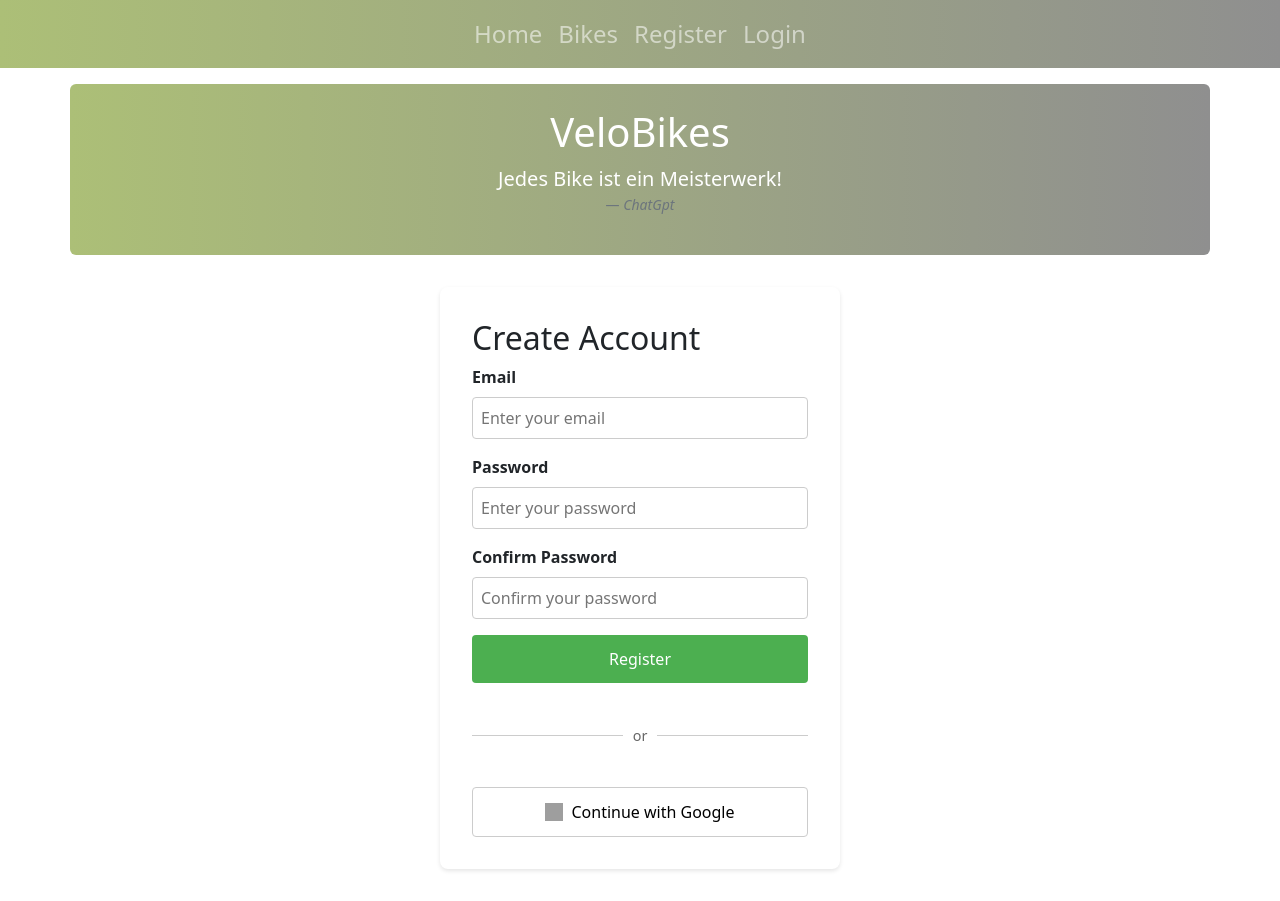
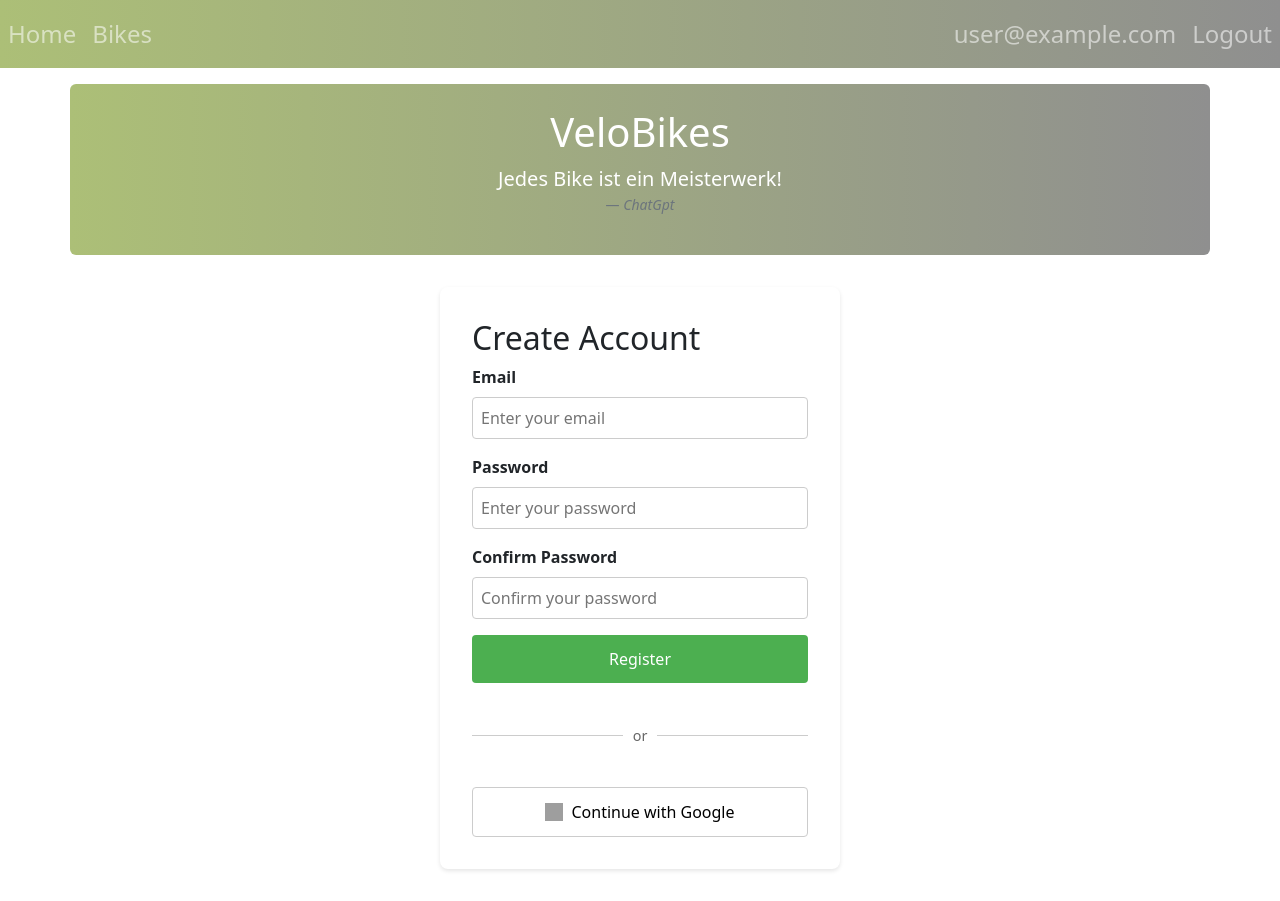
Before and after one commit to michel-spg/velovibes.webapp, a Vue app: page /register in a window 1280 px wide. Built offline with nearby package versions, Linux system fonts and the light colour scheme; no server answers; sample sign-in values are in the browser's storage; grey boxes are pictures that could not be loaded.

Commit message:
USE the auth store to actually login/register/logout, ADAPT nav-bar

```diff
--- a/src/assets/main.css
+++ b/src/assets/main.css
@@ -106,3 +106,27 @@
   width: 18px;
   height: 18px;
 }
+
+.alert {
+  padding: 0.75rem 1.25rem;
+  margin-bottom: 1rem;
+  border: 1px solid transparent;
+  border-radius: 0.25rem;
+}
+
+.alert-danger {
+  color: #721c24;
+  background-color: #f8d7da;
+  border-color: #f5c6cb;
+}
+
+/* Navbar Button Styles */
+.btn-link {
+    text-decoration: none;
+    padding: 0;
+    border: none;
+}
+
+.btn-link:hover {
+    color: rgba(255, 255, 255, 0.75);
+}
--- a/src/components/TheNavbar.vue
+++ b/src/components/TheNavbar.vue
@@ -1,18 +1,63 @@
 <template>
     <nav class="navbar navbar-expand-sm bg-light-olive justify-content-center" data-bs-theme="dark">
-        <ul class="navbar-nav">
+        <ul class="navbar-nav w-100">
             <li class="nav-item">
                 <RouterLink class="nav-link fs-4" to="/">Home</RouterLink>
             </li>
             <li class="nav-item">
                 <RouterLink class="nav-link fs-4" to="/bikes">Bikes</RouterLink>
             </li>
-            <li class="nav-item">
-                <RouterLink class="nav-link fs-4" to="/register">Register</RouterLink>
-            </li>
-            <li class="nav-item">
-                <RouterLink class="nav-link fs-4" to="/login">Login</RouterLink>
-            </li>
+
+            <!-- Show these items when user is NOT logged in -->
+            <template v-if="!authStore.isAuthenticated">
+                <li class="nav-item ms-auto">
+                    <RouterLink class="nav-link fs-4" to="/register">Register</RouterLink>
+                </li>
+                <li class="nav-item">
+                    <RouterLink class="nav-link fs-4" to="/login">Login</RouterLink>
+                </li>
+            </template>
+
+            <!-- Show these items when user is logged in -->
+            <template v-else>
+                <li class="nav-item ms-auto">
+                    <span class="nav-link fs-4">{{ authStore.getUser?.email }}</span>
+                </li>
+                <li class="nav-item">
+                    <button
+                        class="nav-link fs-4 btn btn-link"
+                        @click="handleLogout"
+                    >
+                        Logout
+                    </button>
+                </li>
+            </template>
         </ul>
     </nav>
 </template>
+
+<script>
+import { useAuthStore } from '../stores/auth'
+import { useRouter } from 'vue-router'
+
+export default {
+    setup() {
+        const authStore = useAuthStore()
+        const router = useRouter()
+
+        const handleLogout = async () => {
+            try {
+                await authStore.logout()
+                router.push('/login')
+            } catch (error) {
+                console.error('Logout failed:', error)
+            }
+        }
+
+        return {
+            authStore,
+            handleLogout
+        }
+    }
+}
+</script>
--- a/src/views/LoginView.vue
+++ b/src/views/LoginView.vue
@@ -1,6 +1,7 @@
 <template>
   <div class="register-container">
     <h2>Login</h2>
+    <div v-if="error" class="alert alert-danger">{{ error }}</div>
     <form @submit.prevent="handleLogin" class="register-form">
       <div class="form-group">
         <label for="email">Email</label>
@@ -22,7 +23,9 @@
           placeholder="Enter your password"
         />
       </div>
-      <button type="submit" class="register-button">Login</button>
+      <button type="submit" class="register-button" :disabled="loading">
+        {{ loading ? 'Logging in...' : 'Login' }}
+      </button>
 
       <div class="divider">
         <span>or</span>
@@ -32,6 +35,7 @@
         type="button"
         class="google-button"
         @click="handleGoogleSignIn"
+        :disabled="loading"
       >
         <img src="https://fonts.gstatic.com/s/i/productlogos/googleg/v6/24px.svg" alt="Google logo" />
         Continue with Google
@@ -41,6 +45,10 @@
 </template>
 
 <script>
+import { useAuthStore } from '../stores/auth'
+import { storeToRefs } from 'pinia'
+import { useRouter } from 'vue-router'
+
 export default {
   name: 'LoginView',
   data() {
@@ -49,14 +57,28 @@ export default {
       password: ''
     }
   },
+  setup() {
+    const authStore = useAuthStore()
+    const router = useRouter()
+    const { loading, error } = storeToRefs(authStore)
+    return { authStore, router, loading, error }
+  },
   methods: {
-    handleLogin() {
-      // TODO: Implement login logic here
-      console.log('Login attempted with:', this.email)
+    async handleLogin() {
+      try {
+        await this.authStore.loginWithEmail(this.email, this.password)
+        this.router.push('/bikes')
+      } catch (error) {
+        console.error('Login failed:', error)
+      }
     },
-    handleGoogleSignIn() {
-      // TODO: Implement Google Sign-In logic here
-      console.log('Google Sign-In attempted')
+    async handleGoogleSignIn() {
+      try {
+        await this.authStore.loginWithGoogle()
+        this.router.push('/bikes')
+      } catch (error) {
+        console.error('Google sign-in failed:', error)
+      }
     }
   }
 }
--- a/src/views/RegisterView.vue
+++ b/src/views/RegisterView.vue
@@ -1,6 +1,7 @@
 <template>
   <div class="register-container">
     <h2>Create Account</h2>
+    <div v-if="error" class="alert alert-danger">{{ error }}</div>
     <form @submit.prevent="handleRegister" class="register-form">
       <div class="form-group">
         <label for="email">Email</label>
@@ -32,7 +33,9 @@
           placeholder="Confirm your password"
         />
       </div>
-      <button type="submit" class="register-button">Register</button>
+      <button type="submit" class="register-button" :disabled="loading">
+        {{ loading ? 'Registering...' : 'Register' }}
+      </button>
 
       <div class="divider">
         <span>or</span>
@@ -42,6 +45,7 @@
         type="button"
         class="google-button"
         @click="handleGoogleSignIn"
+        :disabled="loading"
       >
         <img src="https://fonts.gstatic.com/s/i/productlogos/googleg/v6/24px.svg" alt="Google logo" />
         Continue with Google
@@ -51,6 +55,10 @@
 </template>
 
 <script>
+import { useAuthStore } from '../stores/auth'
+import { storeToRefs } from 'pinia'
+import { useRouter } from 'vue-router'
+
 export default {
   name: 'RegisterView',
   data() {
@@ -60,18 +68,32 @@ export default {
       confirmPassword: ''
     }
   },
+  setup() {
+    const authStore = useAuthStore()
+    const router = useRouter()
+    const { loading, error } = storeToRefs(authStore)
+    return { authStore, router, loading, error }
+  },
   methods: {
-    handleRegister() {
+    async handleRegister() {
       if (this.password !== this.confirmPassword) {
-        alert('Passwords do not match!')
+        this.error = 'Passwords do not match!'
         return
       }
-      // TODO: Implement registration logic here
-      console.log('Registration attempted with:', this.email)
+      try {
+        await this.authStore.registerWithEmail(this.email, this.password)
+        this.router.push('/bikes')
+      } catch (error) {
+        console.error('Registration failed:', error)
+      }
     },
-    handleGoogleSignIn() {
-      // TODO: Implement Google Sign-In logic here
-      console.log('Google Sign-In attempted')
+    async handleGoogleSignIn() {
+      try {
+        await this.authStore.loginWithGoogle()
+        this.router.push('/bikes')
+      } catch (error) {
+        console.error('Google sign-in failed:', error)
+      }
     }
   }
 }
```
